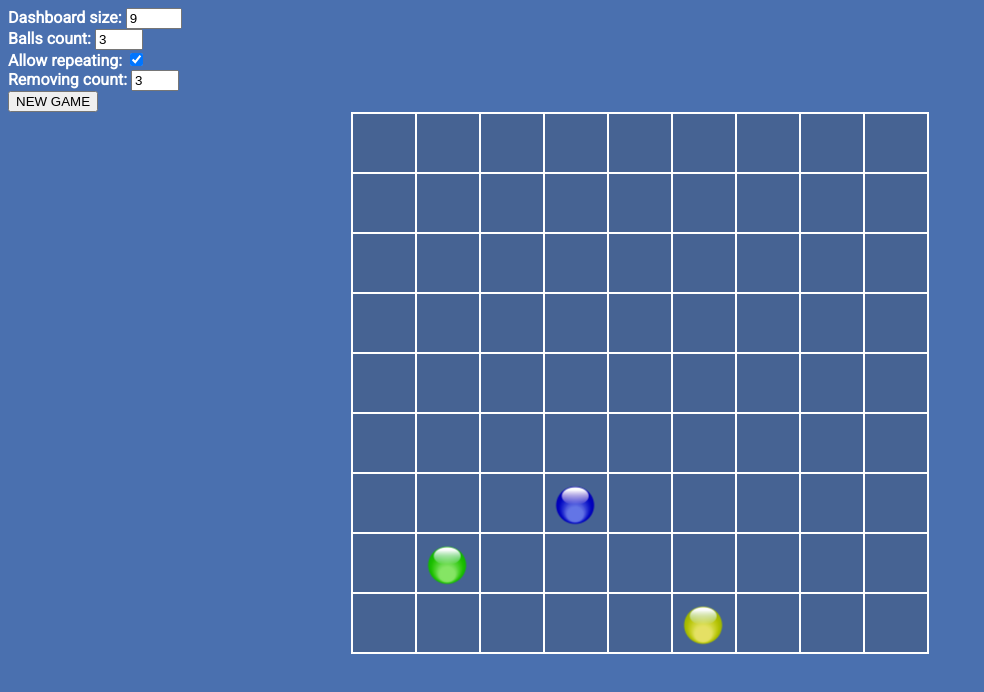
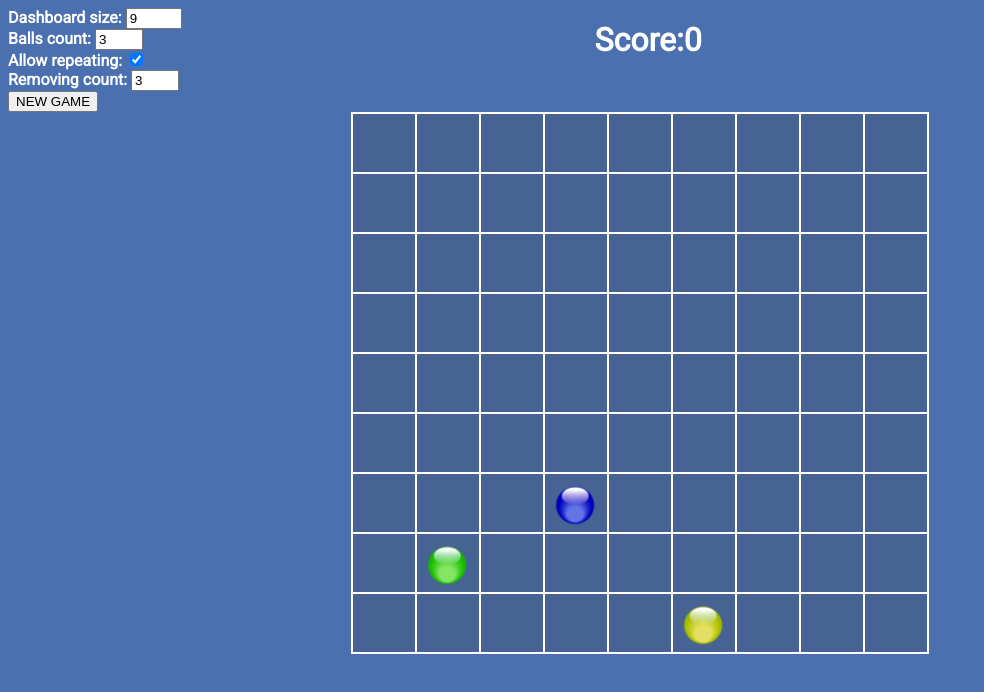
Before and after one commit to elasatryan/LinesGame, a plain HTML site: page index.html in a window 1280 px wide. Both pictures are taken after a click on the button "NEW GAME". Shown: the whole page, without its empty margins (0-984 px from the left). Drawn offline with Linux system fonts and the light colour scheme.

Commit message:
betaVersion

```diff
--- a/content/style/lines.css
+++ b/content/style/lines.css
@@ -20,6 +20,14 @@ td {
     height: 60px;
     width: 60px;
     border: 2px solid #fff;
+}
+
+h1 {
+    position: absolute;
+    top: 0;
+    text-align: center;
+    width: 100%;
+    z-index: -9999;
 }
 
 .red {
@@ -49,6 +57,7 @@ td {
 .yellow {
     background: url(../images/yellow.png) no-repeat 0 0 / cover;
 }
+
 .selected {
     opacity: 0.5;
 }
--- a/index.html
+++ b/index.html
@@ -34,6 +34,7 @@
     <input type="button" id="newGame" value="NEW GAME"/>
 </div>
 <div>
+    <h1 id="score"></h1>
     <table class="dashboard"></table>
 </div>
 </body>
--- a/scripts/linesGame.js
+++ b/scripts/linesGame.js
@@ -12,6 +12,7 @@
                 that.freeCells.add(new Point(i, j));
             }
         }
+        that.score = 0;
         that.addNewBalls();
     }
 
@@ -21,7 +22,8 @@
             if (that.dashboard.hasPath(startPoint, endPoint)) {
                 that.dashboard.setValue(endPoint, that.dashboard.getValue(startPoint));
                 that.dashboard.setValue(startPoint, undefined);
-                that.freeCells.replace(startPoint, endPoint);
+                that.freeCells.replace(endPoint, startPoint);
+                that.score += that.dashboard.remove(endPoint, that.options.removingCount);
             }
         },
         addNewBalls: function () {
@@ -31,10 +33,12 @@
                 colors = getColors(count, that.options.repeat);
             newBalls.forEach(function (item, index) {
                 that.dashboard.setValue(item, colors[index]);
+                that.score += that.dashboard.remove(item, that.options.removingCount);
             });
         },
-        removeBalls: function () {
-            //TODO
+        gameOver: function () {
+            var that = this;
+            return that.freeCells.length == 0;
         }
     });
 
@@ -49,6 +53,7 @@
         }
         return queue;
     }
+
     function verifyOptions(options) {
         var size = options.size,
             ballsCount = options.ballsCount,
--- a/scripts/matrix.js
+++ b/scripts/matrix.js
@@ -87,6 +87,7 @@
             queue.forEach(function (item) {
                 that.setValue(item, undefined);
             });
+            return queue.length*10;
         }
     });
 
--- a/scripts/viewManager.js
+++ b/scripts/viewManager.js
@@ -1,33 +1,53 @@
 $(function () {
     'use strict';
-    var colors = ["red", "blue", "green", "yellow", "pink", "cyan", "purple"],
+    var linesGame,
         selectedElement,
-        classes = colors.map(function (color) {
+        colors = ["red", "blue", "green", "yellow", "pink", "cyan", "purple"],
+        ballsSelector = colors.map(function (color) {
             return "td." + color;
         }).join(),
-        board = $(".dashboard").on("click", classes, function () {
+        score = $('#score'),
+        board = $(".dashboard").on('click', ballsSelector, function () {
             var element = $(this);
 
-            if (!element.hasClass("selected")) {
+            if (element.hasClass("selected")) {
+                return;
+            }
+
             element.addClass("selected");
             selectedElement && selectedElement.removeClass("selected");
             selectedElement = element;
+        }).on('click', 'td:not([class])', function () {
+            var element = $(this);
+            if (!selectedElement) {
+                return;
             }
+            linesGame.moveBall(selectedElement.data('point'), element.data('point'));
+            linesGame.addNewBalls();
+            selectedElement = undefined;
+            drawBoard(linesGame.options.size);
         });
 
-    var linesGame;
 
     $("#newGame").click(initializeGame);
 
     function drawBoard(size) {
         board.empty();
+        if (!linesGame.gameOver()) {
             for (var i = 0; i < size; i++) {
                 var tr = $("<tr>");
                 for (var j = 0; j < size; j++) {
                     var color = linesGame.dashboard[i][j];
-                $("<td>").addClass(colors[color  - 1]).appendTo(tr);
+                    $("<td>").addClass(colors[color - 1])
+                        .data('point', new Point(i, j))
+                        .appendTo(tr);
                 }
                 board.append(tr);
+            }
+            score.empty().text('Score:' + linesGame.score).appendTo($('body'));
+        }
+        else {
+            $('<p>').text('Game Over').appendTo(score);
         }
     }
 
```
Lines whose indentation alone changed are shown as unchanged.
